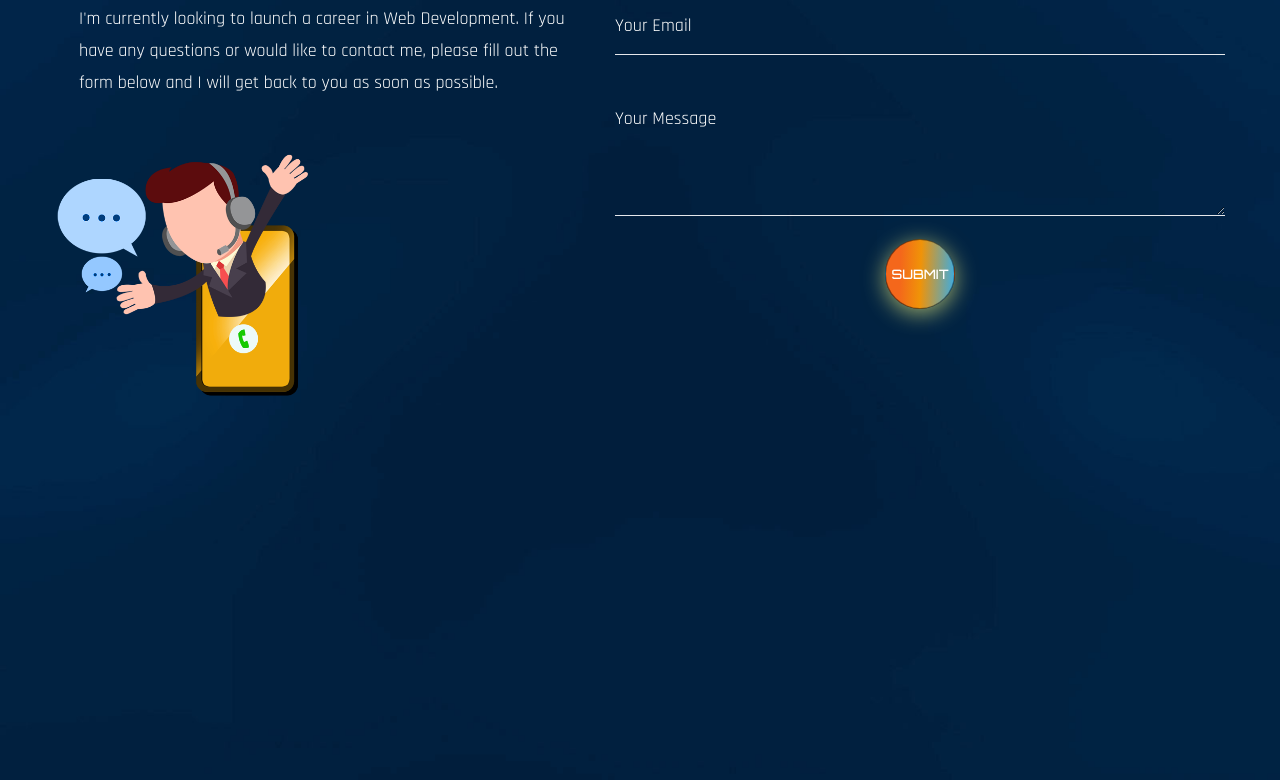
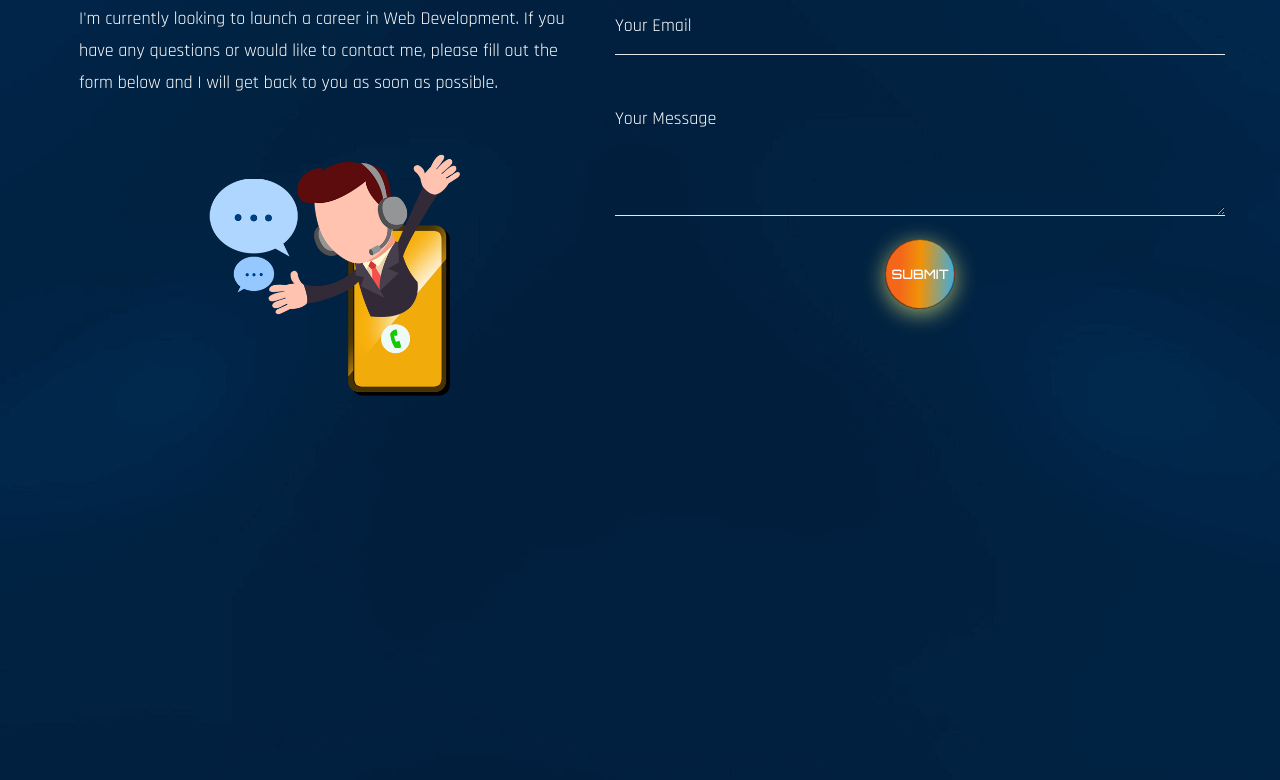
Before and after one commit to 8BitGinger/fanntasticPortfolio, a React (Create React App) app: page / in a window 1280 px wide. Shown: the part 3354-4134 px from the top of the page. Built offline with nearby package versions, Linux system fonts and the light colour scheme; a web font is replaced by a local one.

Commit message:
updated mobile contact form visibility

```diff
--- a/src/components/Contact.js
+++ b/src/components/Contact.js
@@ -16,8 +16,8 @@ const Contact = () => {
         viewport={{ once: false, amount: 0.7 }}
         className="container mx-auto"
       >
-        <div className="flex lg:flex-row">
-          <div className="flex-1 flex flex-col lg:flex-row ">
+        <div className=" flex lg:flex-row flex:col">
+          <div className="flex-1 flex lg:flex-row flex-col ">
             <div>
               <h2 className="text-gradient text-3xl leading-tight mb-6">
                 Contact Me.
@@ -28,7 +28,11 @@ const Contact = () => {
                 out the form below and I will get back to you as soon as
                 possible.
               </p>
-              <img className=" w-64 " src={contactMe} alt="screenshot" />
+              <img
+                className=" w-64  hidden avatar2 lg:flex flex-1 max-w-[220px] lg:max-w-[262px] mx-auto"
+                src={contactMe}
+                alt="screenshot"
+              />
             </div>
             <form className="flex-1 justify-center items-center text-center">
               <input
@@ -38,7 +42,7 @@ const Contact = () => {
               />
               <input
                 className="bg-transparent border-b py-3 outline-none w-full placeholder:text-white focus:border-accent transition-all"
-                type="type"
+                type="email"
                 placeholder="Your Email"
               />
               <textarea
--- a/src/components/Footer.js
+++ b/src/components/Footer.js
@@ -13,7 +13,13 @@ const Footer = () => {
       className="container mx-auto footer flex flex-row    justify-center gap-x-8 lg:gap-x-16 mb-60"
     >
       <h3>View more here:</h3>
-      <div className="flex text-[60px] gap-x-6 max-w-max mx-auto lg:mx-0 justify-center text-4xl">
+      <motion.div
+        variants={fadeIn('up', 0.3)}
+        initial="hidden"
+        whileInView={'show'}
+        viewport={{ once: false, amount: 0.5 }}
+        className="flex text-[60px] gap-x-6 max-w-max mx-auto lg:mx-0 justify-center text-4xl"
+      >
         <a className="icons" href="https://github.com/8BitGinger">
           <FaGithub />
         </a>
@@ -23,7 +29,7 @@ const Footer = () => {
         <a className="icons" href="https://www.linkedin.com/in/ryanfanntastic/">
           <FaLinkedinIn />
         </a>
-      </div>
+      </motion.div>
     </section>
   );
 };
--- a/src/index.css
+++ b/src/index.css
@@ -103,6 +103,11 @@
   margin-right: 35px;
 }
 
+.avatar2 {
+  animation: spin 6s infinite;
+  animation-timing-function: ease-in-out;
+}
+
 @keyframes grow-and-shrink {
   0% {
     transform: scale(1.8);
```
Also changed, not shown: 1 other file (tests, documents, lock files or other folders).
